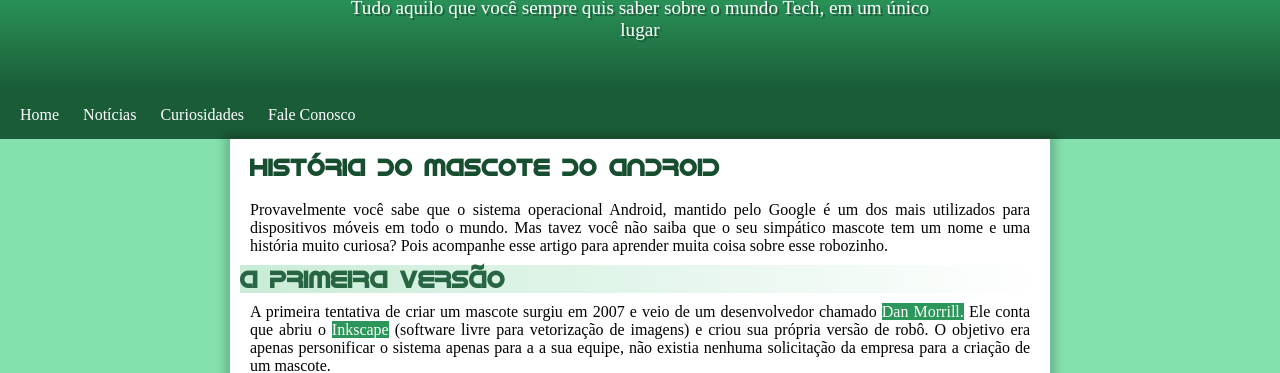
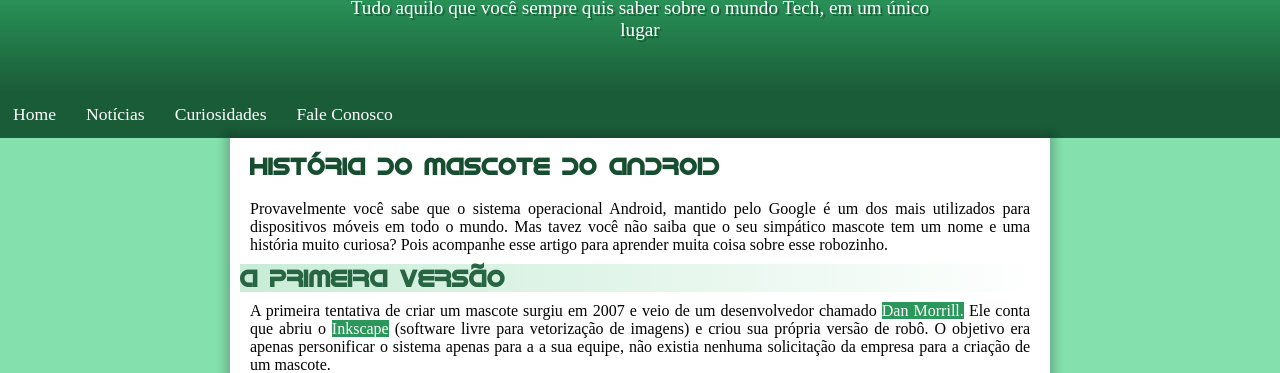
Before and after one commit to cesarpra/projeto-android, a plain HTML site: page index.html in a window 1280 px wide. Shown: the part 100-473 px from the top of the page. Drawn offline with Linux system fonts and the light colour scheme; files whose address does not match are found by name.

Commit message:
atualizei o projeto android

```diff
--- a/estilo/style.css
+++ b/estilo/style.css
@@ -19,7 +19,7 @@ body{
 }
 header{
     margin: 0px;
-    width: 100%;
+    width: 100vw;
     text-align: center;
     padding-top: 40px;
 
@@ -36,15 +36,15 @@ header >p{
     margin: auto;
 }
 nav{
-    width: 100%;
+    width: 100vw;
     box-shadow: 3px black;
     background-color: #1A5C38;
-    padding: 10px;
+    padding: 8px 0px;
 }
 nav >a{
-    font-size: 1em;
+    font-size: 1.1em;
     padding: 5px 10px;
-    margin: 0px;
+    margin: 0px 3px;
     border-radius: 5px;
     display: inline-block;
     transition: 0.5s;
@@ -100,7 +100,7 @@ margin-top: 0px;
 margin-bottom: 0px;
 border-radius: 0px;
 }
-picture source{
+main picture {
     text-align: center;
 }
 div.video{
--- a/index.html
+++ b/index.html
@@ -12,12 +12,12 @@
         <h1 id="titulo">CURIOSIDADES DE TECNOLOGIA</h1>
         <P>Tudo aquilo que você sempre quis saber sobre o mundo Tech, em um único lugar</P>
     </header>
-        <NAv>
+        <nav>
             <a href="#">Home</a>
             <a href="#">Notícias</a>
             <a href="#">Curiosidades</a>
             <a href="#">Fale Conosco</a>
-        </NAv>
+        </nav>
     <main>
         <article>
             <h1>História do Mascote do Android</h1>
```
